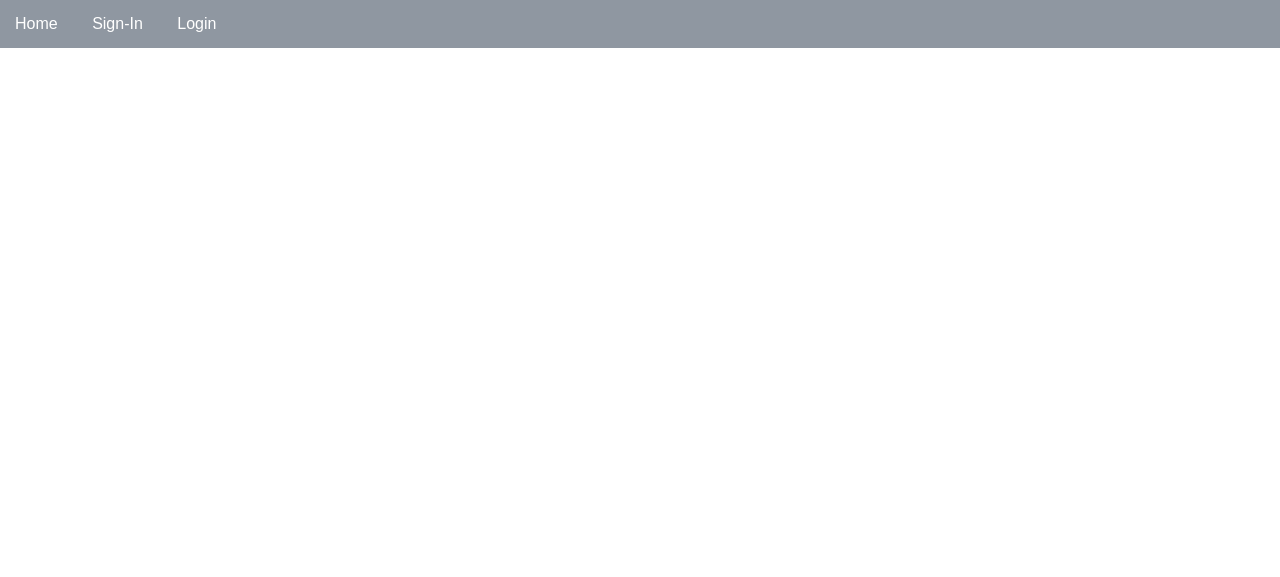
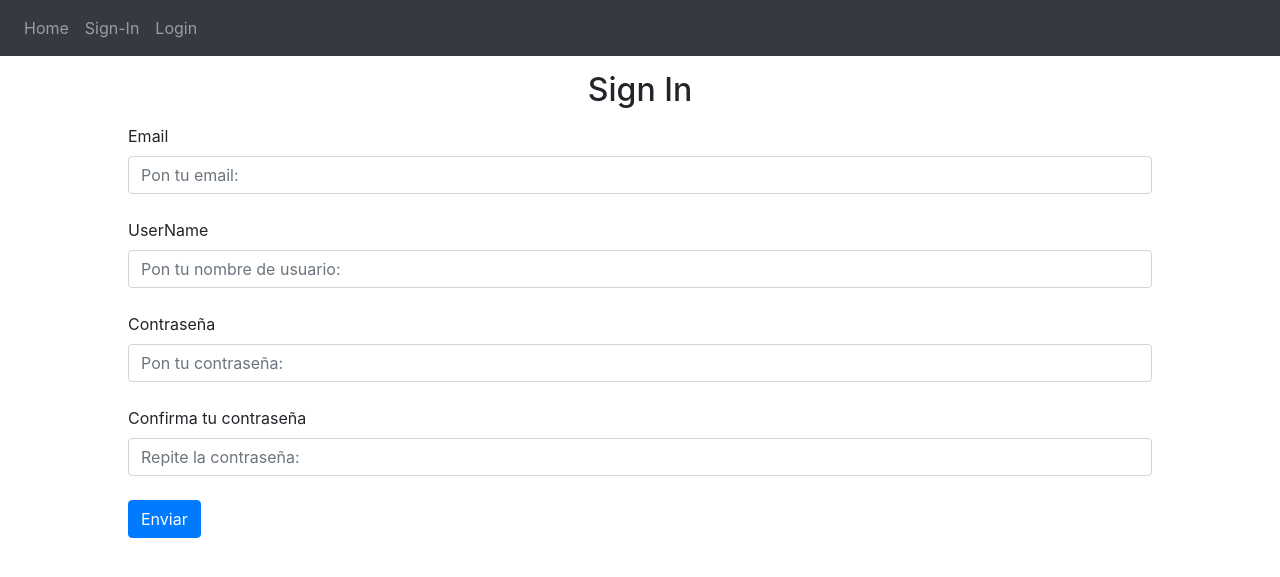
Before and after one commit to jromeroa17/awsflask, a Flask app: page /sign-in in a window 1280 px wide. Shown: the top 577 px of the page. Run offline with Flask 3, Linux system fonts and the light colour scheme; some libraries are stand-ins or nearby versions.

Commit message:
sign in page

```diff
--- a/website/auth.py
+++ b/website/auth.py
@@ -1,16 +1,35 @@
-from flask import Blueprint
+from flask import Blueprint, request, flash
 from flask import render_template
 
 auth = Blueprint('auth', __name__)
 
-@auth.route('/login')
+@auth.route('/login', methods=["GET","POST"])
 def login():
+
     return render_template('login.html')
 
 @auth.route('/logout')
 def logout():
     return '<h1>Logout</h1>'
 
-@auth.route('/sign-in')
+@auth.route('/sign-in', methods=["GET","POST"])
 def sign_in():
+    if request.method == "POST":
+        email = request.form.get('email')
+        username = request.form.get('username')
+        password1 = request.form.get('password1')
+        password2 = request.form.get('password2')
+
+        if len(email) < 4 or '@' not in email:
+            flash("Email no válido o demasiado corto", category='error')
+        elif len(username) < 8:
+            flash("El nombre de usuario tiene menos de 8  caracteres", category='error')
+        elif len(password1) < 8:
+            flash("Contraseña demasiado corta", category='error')
+        elif password2 != password1:
+            flash("Contraseñas no coinciden", category='error')
+        else:
+            flash("Cuenta creada :)", category='success')
+            # Añadir usuario lo hago mañana
+
     return render_template('signin.html')
--- a/website/templates/base.html
+++ b/website/templates/base.html
@@ -3,42 +3,59 @@
 	<head>
 		{% block title%}{% endblock %}
 		<meta charset="utf-8">
-		<style>
-			* {
-				font-family:Arial;
-				box-sizing:border-box;
-				padding:0;
-				margin:0;
-			}
-			nav {
-				background-color:#8f97a1;
-			}
-			ul {
-				list-style-image:none;
-
-			}
-			ul li {
-				display:inline-block;
-				padding:15px;
-			}
-			a {
-				text-decoration:none;
-				color:white;
-			}
-			a:hover {
-				color:black;
-			}
-		</style>
+		<link
+		  rel="stylesheet"
+		  href="https://stackpath.bootstrapcdn.com/bootstrap/4.4.1/css/bootstrap.min.css"
+		  integrity="sha384-Vkoo8x4CGsO3+Hhxv8T/Q5PaXtkKtu6ug5TOeNV6gBiFeWPGFN9MuhOf23Q9Ifjh"
+		  crossorigin="anonymous"
+		/>
+		<link
+		  rel="stylesheet"
+		  href="https://stackpath.bootstrapcdn.com/font-awesome/4.7.0/css/font-awesome.min.css"
+		  crossorigin="anonymous"
+		/>
 	</head>
 	<body>
 		<header>
-			<nav>
-				<ul>
-					<li><a href="/">Home</a></li>
-					<li><a href="/sign-in">Sign-In</a></li>
-					<li><a href="/login">Login</a></li>
+			<nav class="navbar navbar-expand-lg navbar-dark bg-dark">
+				<ul class="navbar-nav">
+					<li><a href="/" class="nav-item nav-link" id="home">Home</a></li>
+					<li><a href="/sign-in" class="nav-item nav-link" id="signin">Sign-In</a></li>
+					<li><a href="/login" class="nav-item nav-link" id="login">Login</a></li>
 				</ul>
 			</nav>
 		</header>
+		{% with messages = get_flashed_messages(with_categories=true) %}
+			{% if messages %}
+				{% for message in messages %}
+					<div class="alert alert-danger alert-dismissable fade show" role="alert">
+						{{ message[1] }}
+						<button type="button" class="close" data-dismiss="alert">
+							<span aria-hidden="true">&times;</span>
+						</button>
+					</div>
+				{% endfor %}
+			{% endif %}
+		{% endwith %}
+		{% block content%}
+		{% endblock %}
+
+
+
+		<script
+		  src="https://code.jquery.com/jquery-3.2.1.slim.min.js"
+		  integrity="sha384-KJ3o2DKtIkvYIK3UENzmM7KCkRr/rE9/Qpg6aAZGJwFDMVNA/GpGFF93hXpG5KkN"
+		  crossorigin="anonymous"
+		></script>
+		<script
+		  src="https://cdnjs.cloudflare.com/ajax/libs/popper.js/1.12.9/umd/popper.min.js"
+		  integrity="sha384-ApNbgh9B+Y1QKtv3Rn7W3mgPxhU9K/ScQsAP7hUibX39j7fakFPskvXusvfa0b4Q"
+		  crossorigin="anonymous"
+		></script>
+		<script
+		  src="https://maxcdn.bootstrapcdn.com/bootstrap/4.0.0/js/bootstrap.min.js"
+		  integrity="sha384-JZR6Spejh4U02d8jOt6vLEHfe/JQGiRRSQQxSfFWpi1MquVdAyjUar5+76PVCmYl"
+		  crossorigin="anonymous"
+		></script>
 	</body>
 </html>
--- a/website/templates/signin.html
+++ b/website/templates/signin.html
@@ -3,3 +3,23 @@
   {% block title %}
     <title>Sign In</title>
 {% endblock %}
+
+
+  {% block content %}
+    <h2 style="text-align:center; margin:15px 0px;">Sign In</h2>
+    <form method="POST" class="form-group" style="width: 80%; margin: auto;">
+      <label for="email">Email</label>
+      <input type="email" class="form-control" id="email" name="email" placeholder="Pon tu email:">
+      <br>
+      <label for="username">UserName</label>
+      <input type="text" class="form-control" id="username" name="username" placeholder="Pon tu nombre de usuario:">
+      <br>
+      <label for="password1">Contraseña</label>
+      <input type="password" class="form-control" id="password1" name="password1" placeholder="Pon tu contraseña:">
+      <br>
+      <label for="password2">Confirma tu contraseña</label>
+      <input type="password" class="form-control" id="password2" name="password2" placeholder="Repite la contraseña:">
+      <br>
+      <button type="submit" class="btn btn-primary">Enviar</button>
+    </form>
+{% endblock %}
```
Also changed, not shown: website/templates/login.html (+13 -0 lines).
